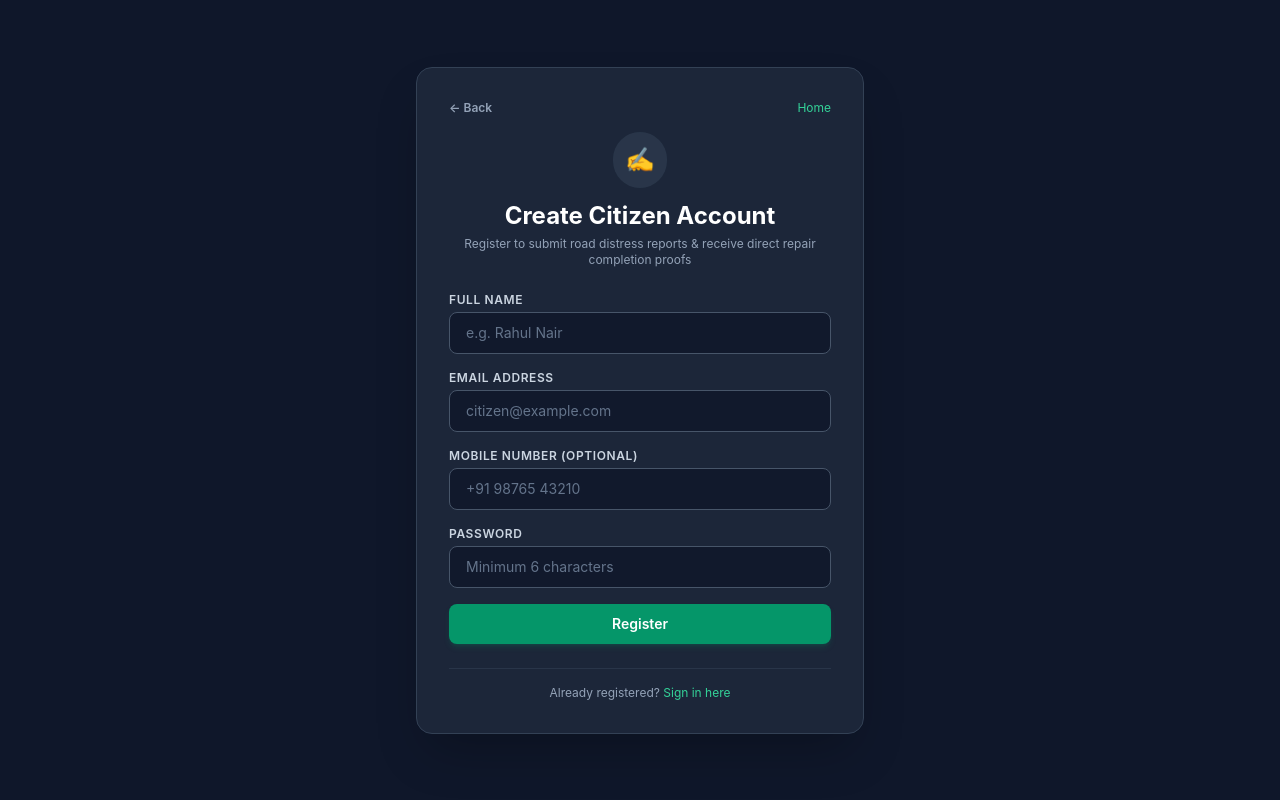
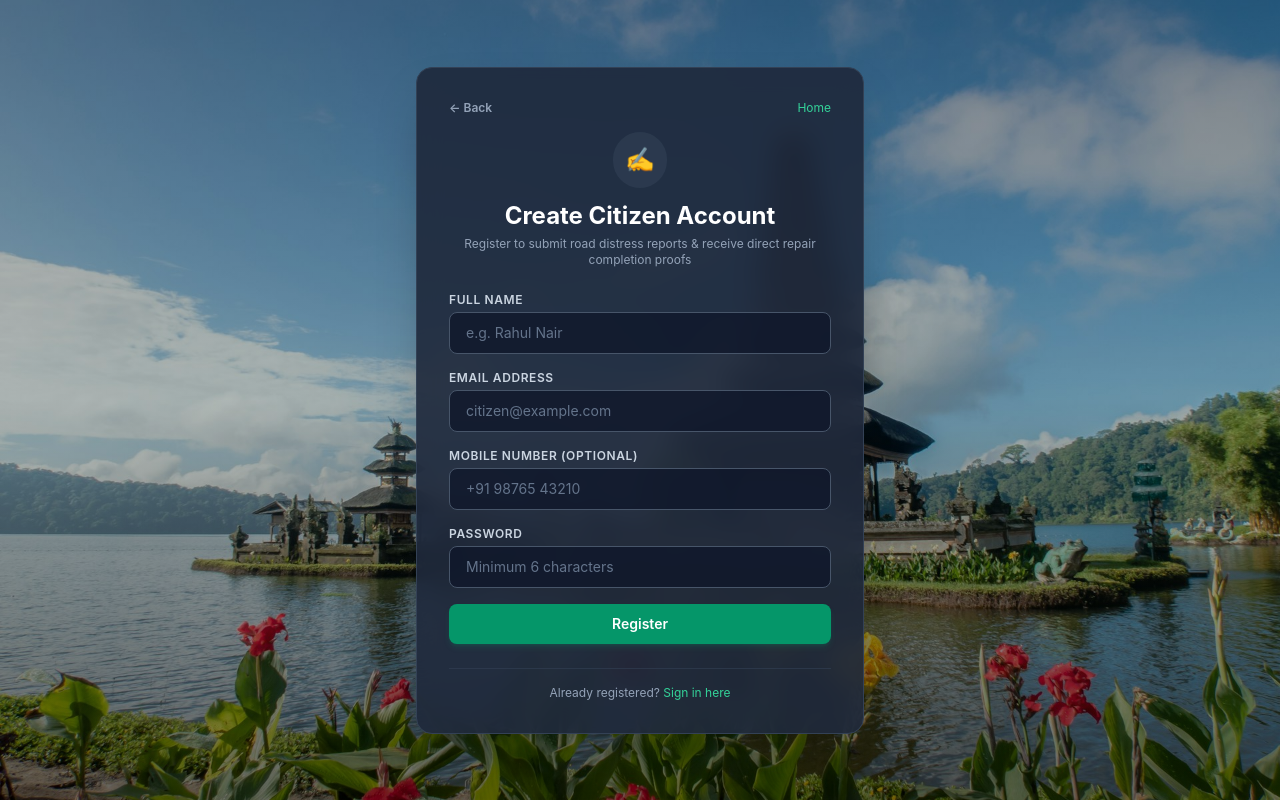
Before and after one commit to Althaf-althu/Road-damage-detection, a Next.js app in the folder frontend/: page /auth/register in a window 1280 px wide. Built offline with nearby package versions, Linux system fonts and the light colour scheme; no server answers.

Commit message:
feat(ui): add scenic Wayanad rainy road backdrop to citizen sign-in and registration pages

```diff
--- a/frontend/src/app/auth/login/page.tsx
+++ b/frontend/src/app/auth/login/page.tsx
@@ -193,10 +193,22 @@ function LoginForm() {
 
 export default function LoginPage() {
   return (
-    <main className="flex min-h-screen items-center justify-center bg-slate-900 p-4">
-      <Suspense fallback={<div className="text-slate-400 text-sm">Loading login...</div>}>
-        <LoginForm />
-      </Suspense>
+    <main className="relative flex min-h-screen items-center justify-center p-4">
+      {/* Scenic Wayanad Rainy Hillside Road Backdrop */}
+      <div
+        className="fixed inset-0 z-0 bg-cover bg-center bg-no-repeat bg-fixed pointer-events-none"
+        style={{
+          backgroundImage: "url('/images/wayanad-rainy-road-backdrop.jpg')",
+        }}
+      >
+        <div className="absolute inset-0 bg-gradient-to-b from-black/40 via-[#041e16]/30 to-black/55" />
+      </div>
+
+      <div className="relative z-10 w-full max-w-md">
+        <Suspense fallback={<div className="text-slate-400 text-sm">Loading login...</div>}>
+          <LoginForm />
+        </Suspense>
+      </div>
     </main>
   );
 }
--- a/frontend/src/app/auth/register/page.tsx
+++ b/frontend/src/app/auth/register/page.tsx
@@ -63,8 +63,19 @@ export default function RegisterPage() {
   };
 
   return (
-    <main className="flex min-h-screen items-center justify-center bg-slate-900 p-4">
-      <div className="w-full max-w-md rounded-2xl border border-slate-700 bg-slate-800/90 p-8 shadow-2xl backdrop-blur-md">
+    <main className="relative flex min-h-screen items-center justify-center p-4">
+      {/* Scenic Wayanad Rainy Hillside Road Backdrop */}
+      <div
+        className="fixed inset-0 z-0 bg-cover bg-center bg-no-repeat bg-fixed pointer-events-none"
+        style={{
+          backgroundImage: "url('/images/wayanad-rainy-road-backdrop.jpg')",
+        }}
+      >
+        <div className="absolute inset-0 bg-gradient-to-b from-black/40 via-[#041e16]/30 to-black/55" />
+      </div>
+
+      <div className="relative z-10 w-full max-w-md">
+        <div className="w-full rounded-2xl border border-slate-700 bg-slate-800/90 p-8 shadow-2xl backdrop-blur-md">
         {/* Back button navigation */}
         <div className="flex items-center justify-between mb-4">
           <button
@@ -179,6 +190,7 @@ export default function RegisterPage() {
           </Link>
         </div>
       </div>
+      </div>
     </main>
   );
 }
```
